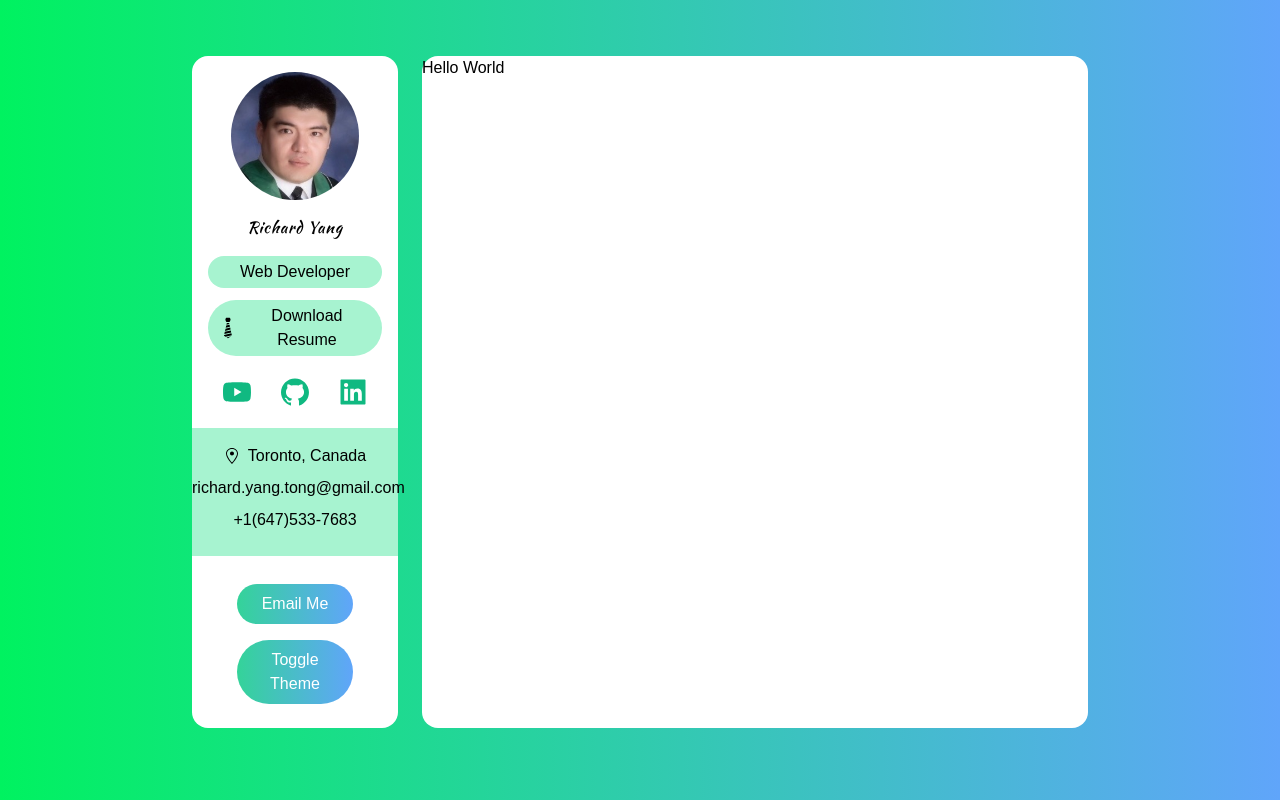
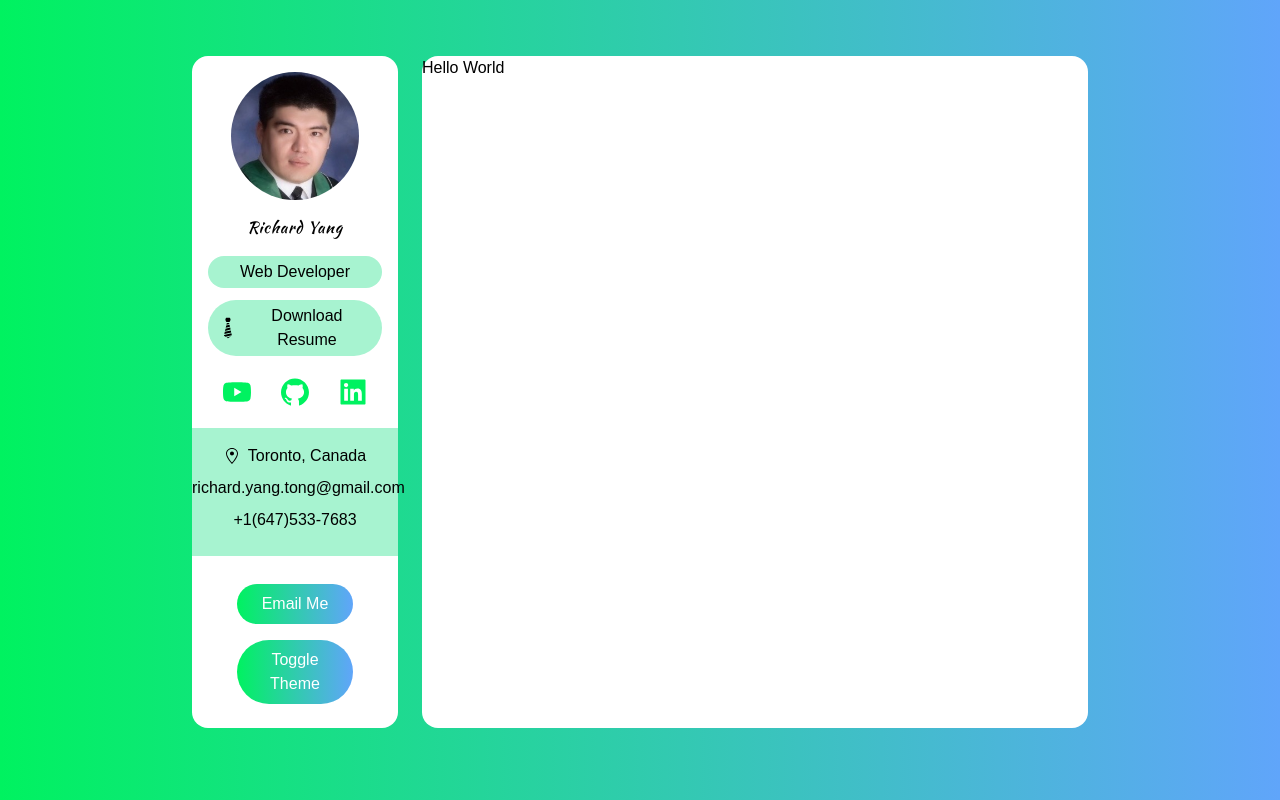
Before and after one commit to Dragontalker/nextjs-tailwindcss-portfolio, a Next.js app: page / in a window 1280 px wide. Built offline with nearby package versions, Linux system fonts and the light colour scheme.

Commit message:
Applied custom color.

```diff
--- a/components/Sidebar.tsx
+++ b/components/Sidebar.tsx
@@ -23,7 +23,7 @@
                 <GiTie className='w-6 h-6'/>Download Resume
             </a>
             {/* social icon */}
-            <div className='flex justify-around my-5 text-green-500 md:w-full w-9/12 mx-auto'>
+            <div className='flex justify-around my-5 text-green md:w-full w-9/12 mx-auto'>
                 <a>
                     <AiFillYoutube className='w-8 h-8 cursor-pointer'/>
                 </a>
@@ -46,8 +46,8 @@
                 <p className='my-2'>richard.yang.tong@gmail.com</p>
                 <p className='my-2'>+1(647)533-7683</p>
             </div>
-            <button className='bg-gradient-to-r from-green-400 to-blue-400 w-8/12 rounded-full py-2 px-5 text-white my-2'>Email Me</button>
-            <button className='bg-gradient-to-r from-green-400 to-blue-400 w-8/12 rounded-full py-2 px-5 text-white my-2'>Toggle Theme</button>
+            <button className='bg-gradient-to-r from-green to-blue-400 w-8/12 rounded-full py-2 px-5 text-white my-2'>Email Me</button>
+            <button className='bg-gradient-to-r from-green to-blue-400 w-8/12 rounded-full py-2 px-5 text-white my-2'>Toggle Theme</button>
         </div>
     )
 }
```
